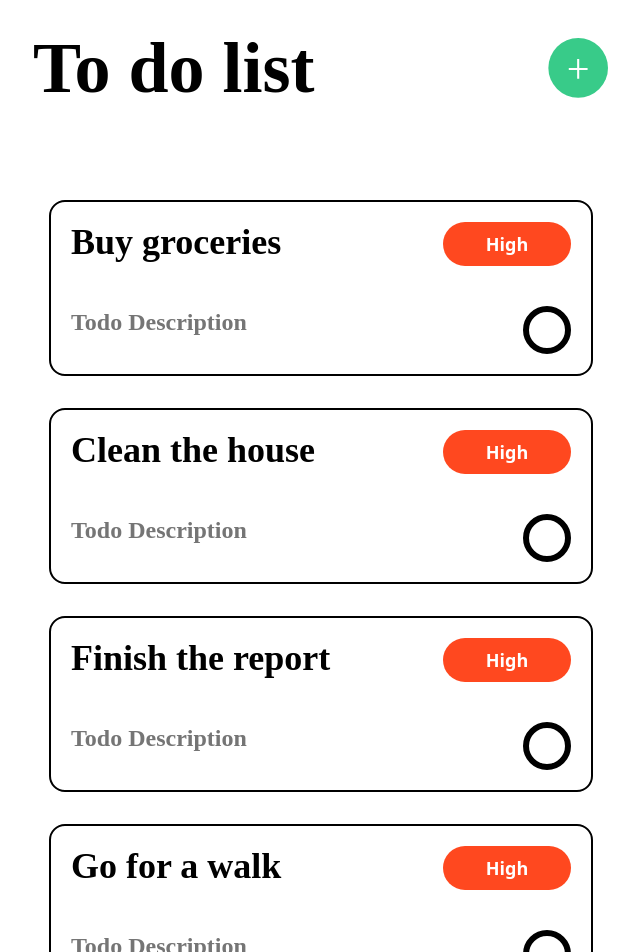
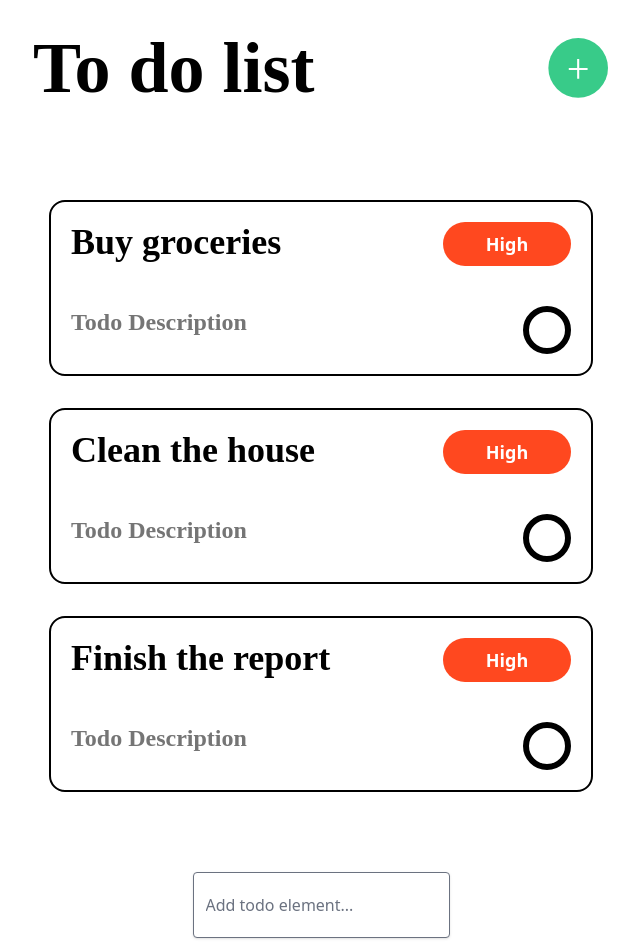
Before and after one commit to Fekete-Balazs710/ToDo, a Vue app: page / in a window 1280 px wide. Shown: the top 952 px of the page, without its empty margins (319-959 px from the left). Built offline with nearby package versions, Linux system fonts and the light colour scheme; a web font is replaced by a local one.

Commit message:
Made additional corrections in ITL-2 code
- Rewrote the structure of the todos array

- In TodoListElement.vue rewrote the props definition

- Created a folder for types

- Implemented type definitions in type folder: ColormapType, OptionsType, TodoType

```diff
--- a/src/App.vue
+++ b/src/App.vue
@@ -20,15 +20,29 @@ import Notodos from './components/NoTodos.vue';
 
 import { ref } from 'vue';
 
+import { TodoType } from './types/TodoType'
 
-// Array of numbers and strings for the todo list elements
-const todos = ref<{ id: number; text: string }[]>([
-  { id: 1, text: 'Buy groceries' },
-  { id: 2, text: 'Clean the house' },
-  { id: 3, text: 'Finish the report' },
-  { id: 4, text: 'Go for a walk' },
-  { id: 5, text: 'Call a friend' },
+// Array of TodoType objects for the todo list elements
+const todos = ref<TodoType[]>([
+  { id: 1,
+    title: 'Buy groceries',
+    description: 'Todo Description',
+    status: 'Unchecked',
+    priority: 'High'
+  },
+  { id: 2,
+    title: 'Clean the house',
+    description: 'Todo Description',
+    status: 'Unchecked',
+    priority: 'High'
+  },
+  { id: 3,
+    title: 'Finish the report',
+    description: 'Todo Description',
+    status: 'Unchecked',
+    priority: 'High' }
 ]);
+
 
 //Add function to add elements to existing array of todos
 function addTodo(inputValue: string) {
@@ -38,10 +52,16 @@ function addTodo(inputValue: string) {
     }
 
     //define the largest id in the todos array
-    const maxId = Math.max(...todos.value.map((todo: { id: number; text: string }) => todo.id));
+    const maxId = Math.max(...todos.value.map((todo: TodoType) => todo.id));
 
     //add new todo element to list, position: maxId + 1
-    const newTodo = { id: maxId + 1, text: inputValue};
+    const newTodo: TodoType = {
+      id: maxId + 1,
+      title: inputValue,
+      description: "Todo Description",
+      priority: "High",
+      status: "Unchecked"
+    };
 
     todos.value.push(newTodo);
 
--- a/src/components/TodoDisplay.vue
+++ b/src/components/TodoDisplay.vue
@@ -1,9 +1,9 @@
 <template>
     <div class="container mx-auto text-center p-8 lg:w-[38rem]">
         <ul class="mt-5">
-            <li v-for="todo in todos" :key="todo.id">
+            <li v-for="todo in props.todos" :key="todo.id">
                 <TodoListElement
-                    :todoTitle="todo.text"
+                    :todoTitle="todo.title"
                     :todoId="todo.id"
                     @deleteTodo="removeTodo"
                 />
@@ -16,8 +16,14 @@
 
 import TodoListElement from './TodoListElement.vue';
 
+import { TodoType } from '../types/TodoType'
+
 //Receive data from parent component
-defineProps(['todos']);
+interface Props {
+    todos: TodoType[];
+}
+
+const props = defineProps<Props>()
 
 
 //Add emit to modify data in parent component
--- a/src/components/TodoPriority.vue
+++ b/src/components/TodoPriority.vue
@@ -8,7 +8,7 @@
         @change="updateColor()"
     >
             <option
-                v-for="option in OptionsObj"
+                v-for="option in optionsObj"
                 :value="option.value"
                 class="bg-white text-black"
             >
@@ -21,26 +21,26 @@
 <script setup lang="ts">
 
 import { ref } from "vue";
+import { OptionsType } from '../types/OptionsType'
+import { ColormapType } from '../types/ColormapType'
+
 
 const selectedOption = ref("high");
 const selectedColor = ref("bg-[#FF481F]");
 
-const updateColor = () => {
-  selectedColor.value = colorMap[selectedOption.value];
+const colorMap: ColormapType = {
+  "high": '#FF481F',
+  "medium": '#FFAB00',
+  "low": '#38CBCB'
 };
 
-interface OptionsType {
-    name: string,
-    value: string
+function updateColor() {
+  selectedColor.value = 'bg-' + '[' + colorMap[selectedOption.value] + ']';
+  console.log(selectedColor.value)
+  console.log(colorMap[selectedColor.value])
 }
 
-const colorMap: { [key: string]: string } = {
-    "high": 'bg-[#FF481F]',
-    "medium": 'bg-[#FFAB00]',
-    "low": 'bg-[#38CBCB]'
-}
-
-const OptionsObj: OptionsType[] = [
+const optionsObj: OptionsType[] = [
     {name: "High", value: "high"},
     {name: "Medium", value: "medium"},
     {name: "Low", value: "low"}
--- /dev/null
+++ b/src/types/ColormapType.ts
@@ -0,0 +1,3 @@
+export interface ColormapType {
+    [key: string]: string;
+}
--- /dev/null
+++ b/src/types/OptionsType.ts
@@ -0,0 +1,4 @@
+export interface OptionsType {
+    name: string,
+    value: string
+}
--- /dev/null
+++ b/src/types/TodoType.ts
@@ -0,0 +1,8 @@
+//Defining the type of todo elements
+export interface TodoType {
+    id: number,
+    title: string,
+    description: string,
+    status: string,
+    priority: string
+  }
```
